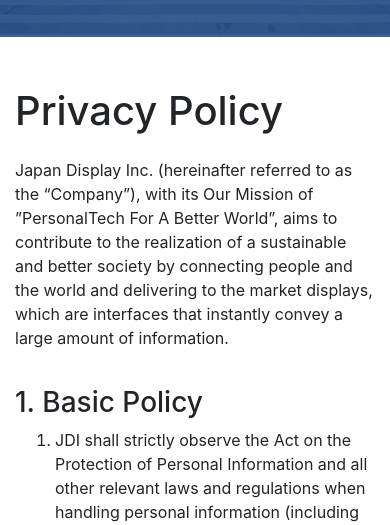
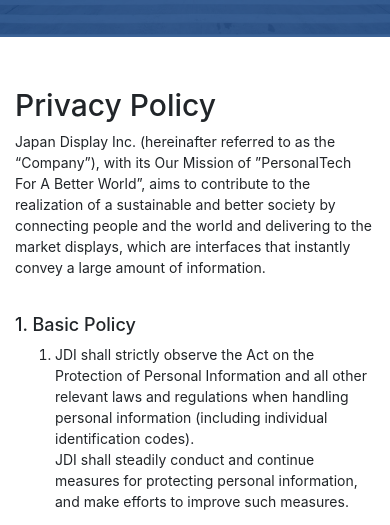
Before and after one commit to RichardBarreda/Nanox, a website: page policy.html in a window 390 px wide. Shown: the part 257-782 px from the top of the page. Drawn offline with nearby package versions, Linux system fonts and the light colour scheme.

Commit message:
added CSS mobile version for Privacy Policy

```diff
--- a/scss/_policy.scss
+++ b/scss/_policy.scss
@@ -29,3 +29,30 @@
 
     }
 }
+
+@media (max-width: 575.98px) {
+    .policy {
+        .page-title {
+            padding-bottom: 0px;
+            font-size: 30px;
+        }
+
+        .page-text {
+            font-size: 14px;
+        }
+
+        .page-section {
+            .section-title {
+                font-size: 18px;
+            }
+
+            .list-item {
+                font-size: 14px;
+            }
+
+            .section-text {
+                font-size: 14px;
+            }
+        }
+    }
+}
```
Also changed, not shown: dist/css/style.css, 1 other file.
